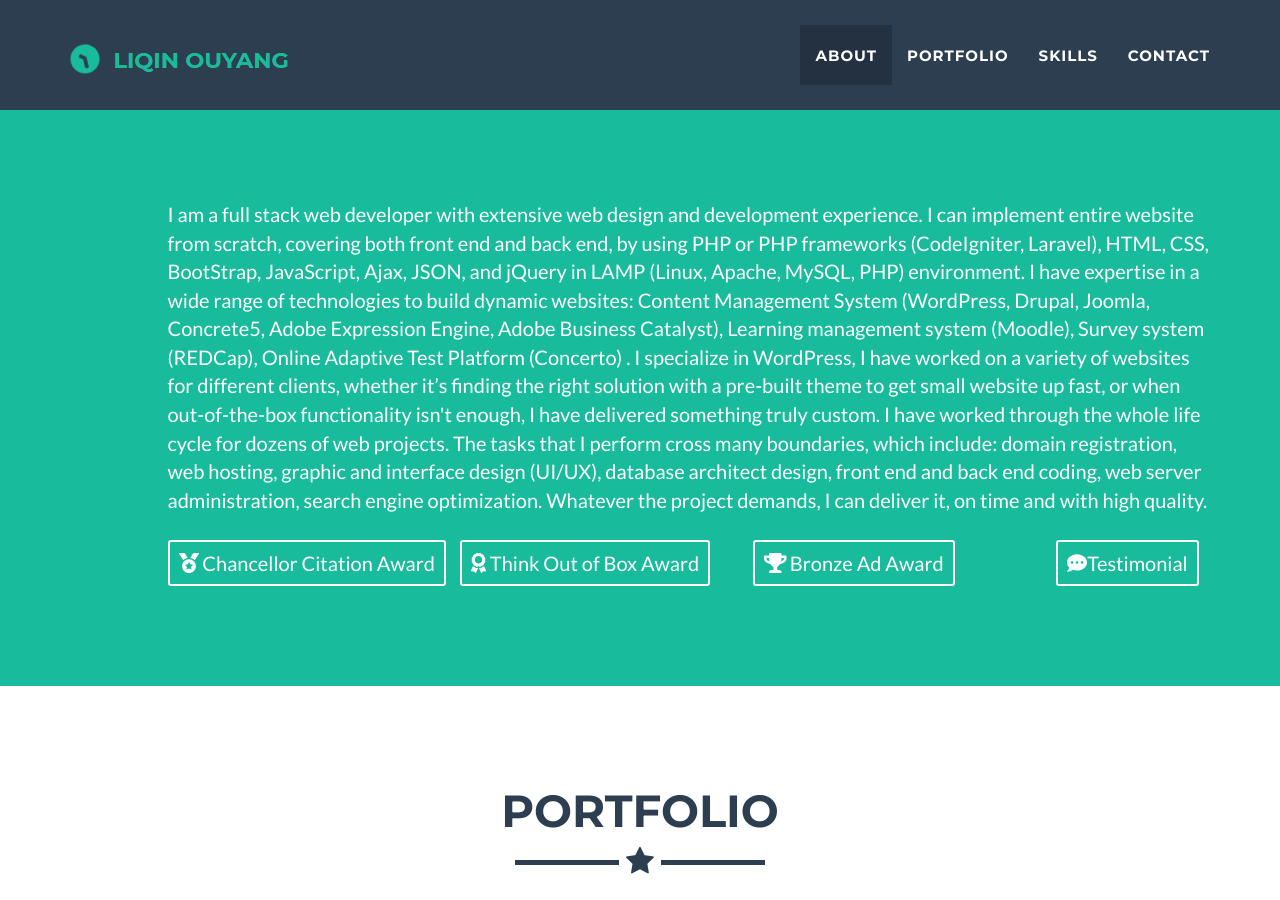
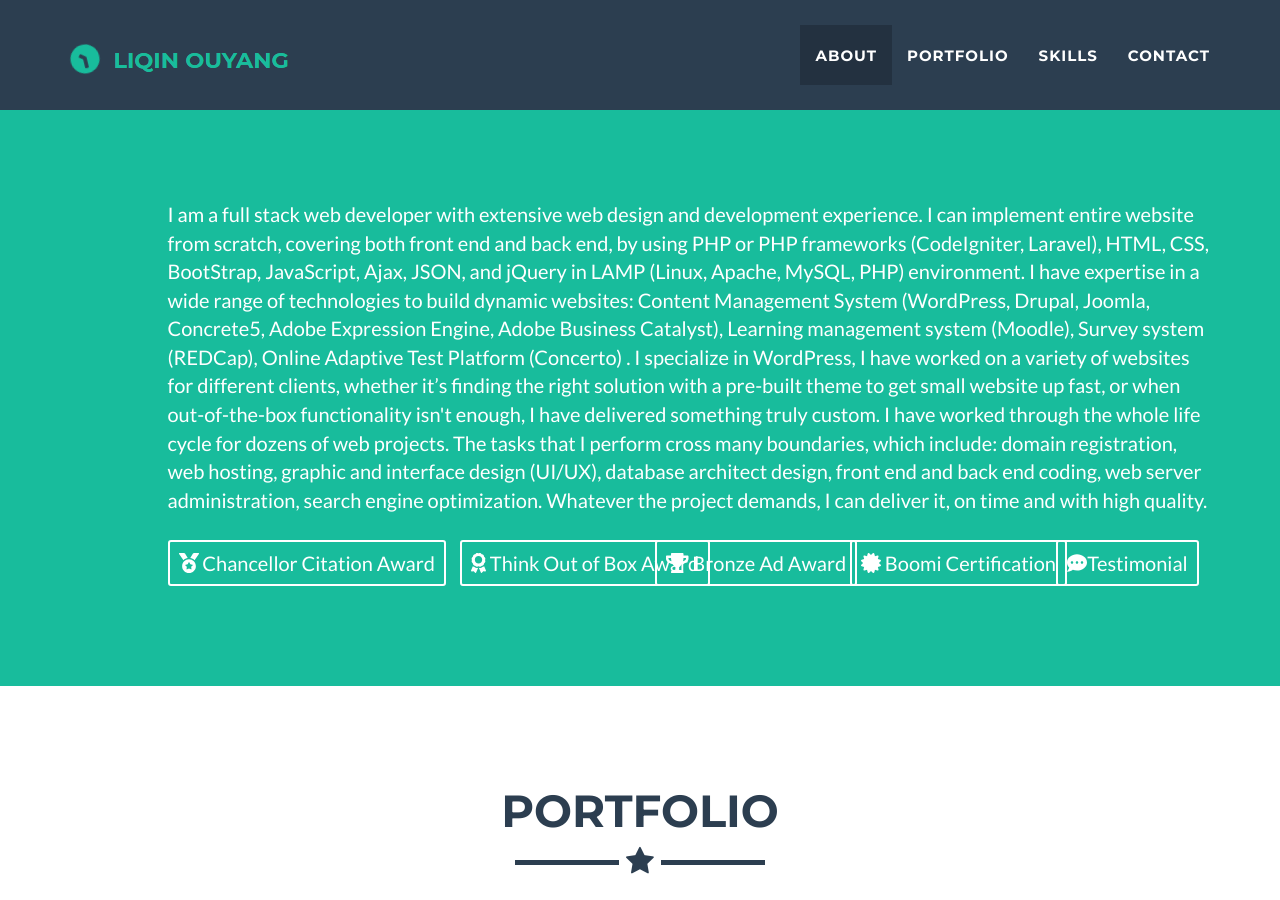
Before and after one commit to hbxtoylq/hbxtoylq.github.io, a Jekyll site: the page built from index.html, in a window 1280 px wide and 900 px high. Built offline with Jekyll 4.4.1, drawn with Linux system fonts in a browser that asks for light colours; nearby versions of some CDN libraries.

Commit message:
Update header.html

```diff
--- a/_includes/header.html
+++ b/_includes/header.html
@@ -32,11 +32,15 @@
                                  <i class="fas fa-award"></i> Think Out of Box Award </a>
                          </div>
 
-			   <div class="col-lg-2  col-lg-offset-1 text-center">
+			   <div class="col-lg-2   text-center">
                                  <a href="img/reward/AwardAD.pdf" class="btn btn-sm btn-outline" target="_blank">
                                  <i class="fas fa-trophy"></i> Bronze Ad Award </a>
  			</div>
-                       <div class="col-lg-2 col-lg-offset-1 text-center">
+			   <div class="col-lg-2  text-center">
+                               <a href="img/reward/boomiLO.jpg"  class="btn btn-sm btn-outline" target="_blank">
+<i class="fas fa-certificate"></i> Boomi Certification </a>
+                        </div>
+                       <div class="col-lg-2  text-center">
                                 <a href="img/reward/award1.png" class="btn btn-sm btn-outline" target="_blank">
                                  <i class="fas fa-comment-dots"></i>Testimonial</a>
                         </div>
```
